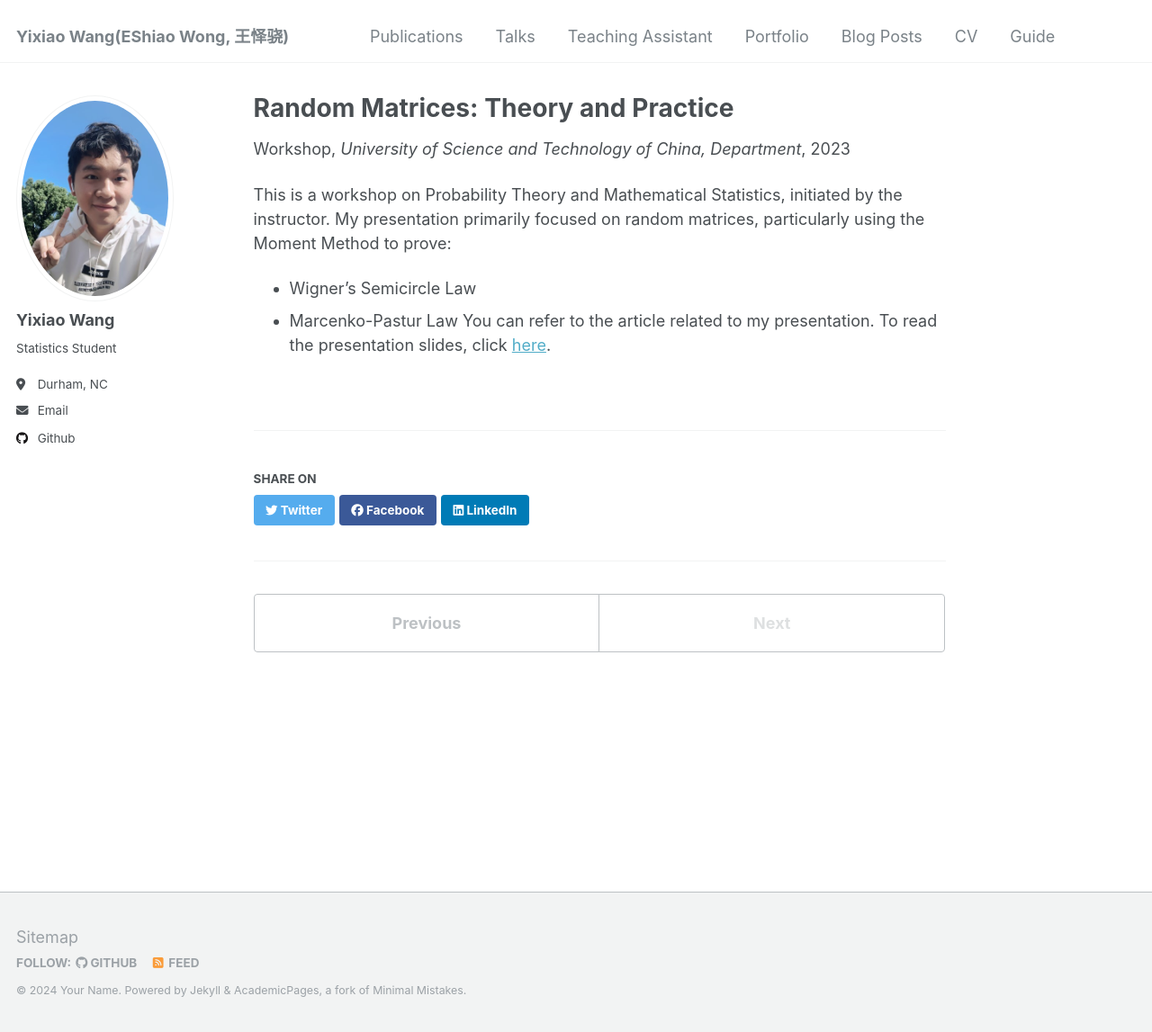
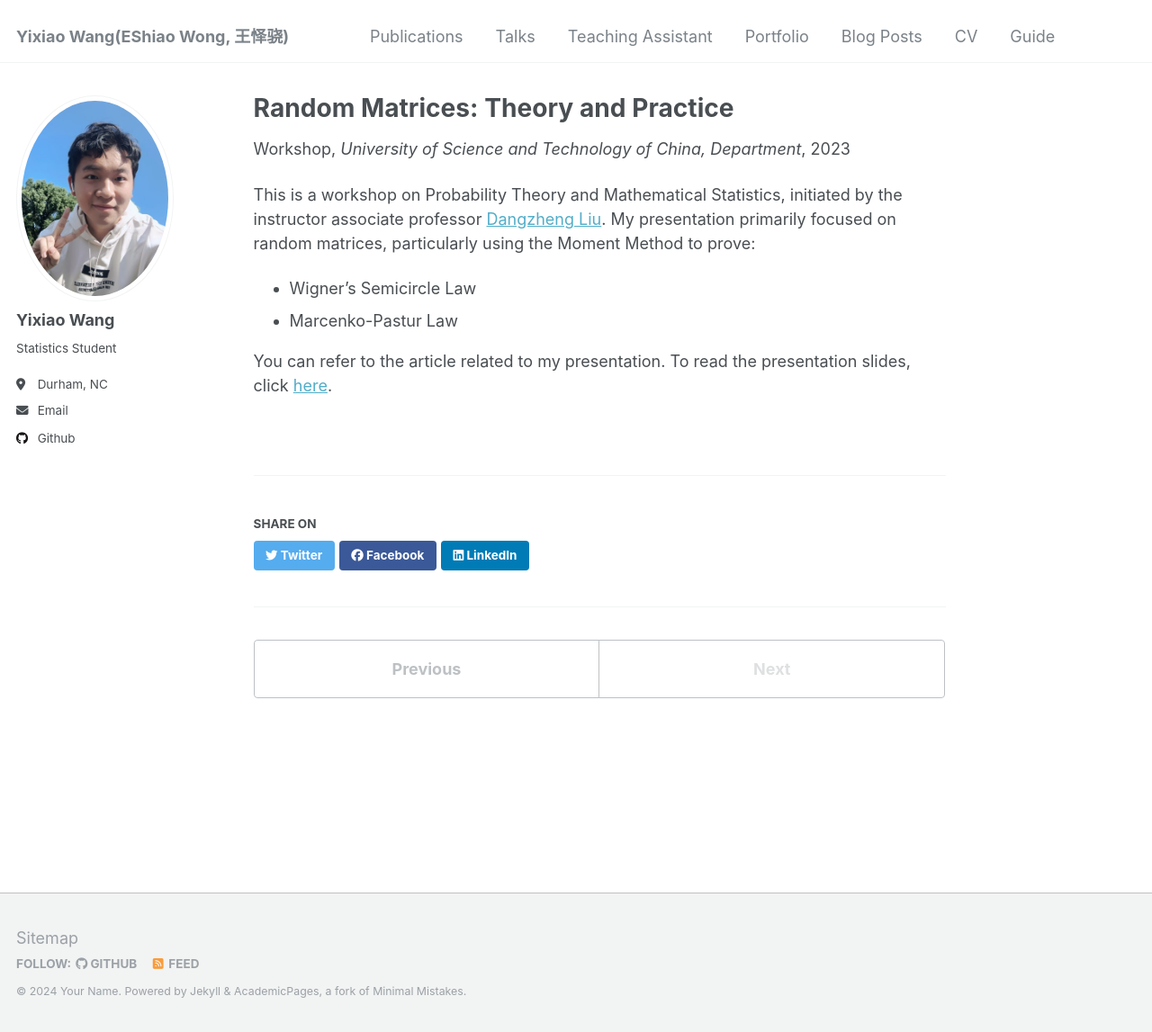
Before and after one commit to Yixiao-Wang-Stats/Yixiao-Wang-Stats.github.io, a Jekyll site: the page built from _teaching/Random-Matrices.md, in a window 1280 px wide and 1147 px high. Shown: the whole window at 90% size. Built offline with Jekyll 4.4.1, drawn with Linux system fonts in a browser that asks for light colours; a script that is not in the unit is left out.

Commit message:
Update Random-Matrices.md

```diff
--- a/_teaching/Random-Matrices.md
+++ b/_teaching/Random-Matrices.md
@@ -7,7 +7,8 @@ venue: "University of Science and Technology of China, Department"
 date: 2023-04-15
 location: "Anhui, China"
 ---
-This is a workshop on Probability Theory and Mathematical Statistics, initiated by the instructor. My presentation primarily focused on random matrices, particularly using the Moment Method to prove:
+This is a workshop on Probability Theory and Mathematical Statistics, initiated by the instructor associate professor [Dangzheng Liu](http://staff.ustc.edu.cn/~dzliu/). My presentation primarily focused on random matrices, particularly using the Moment Method to prove:
 - Wigner’s Semicircle Law
 - Marcenko-Pastur Law
+
 You can refer to the article related to my presentation. To read the presentation slides, click [here](/files/random-matrix.pdf).
```
